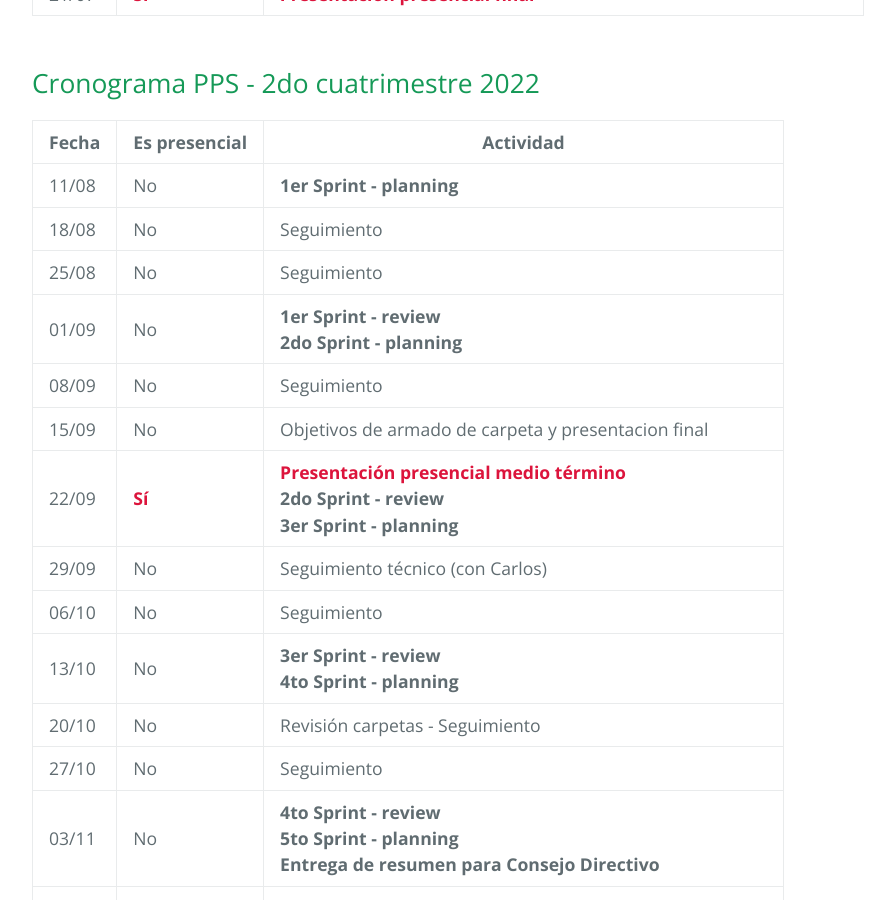
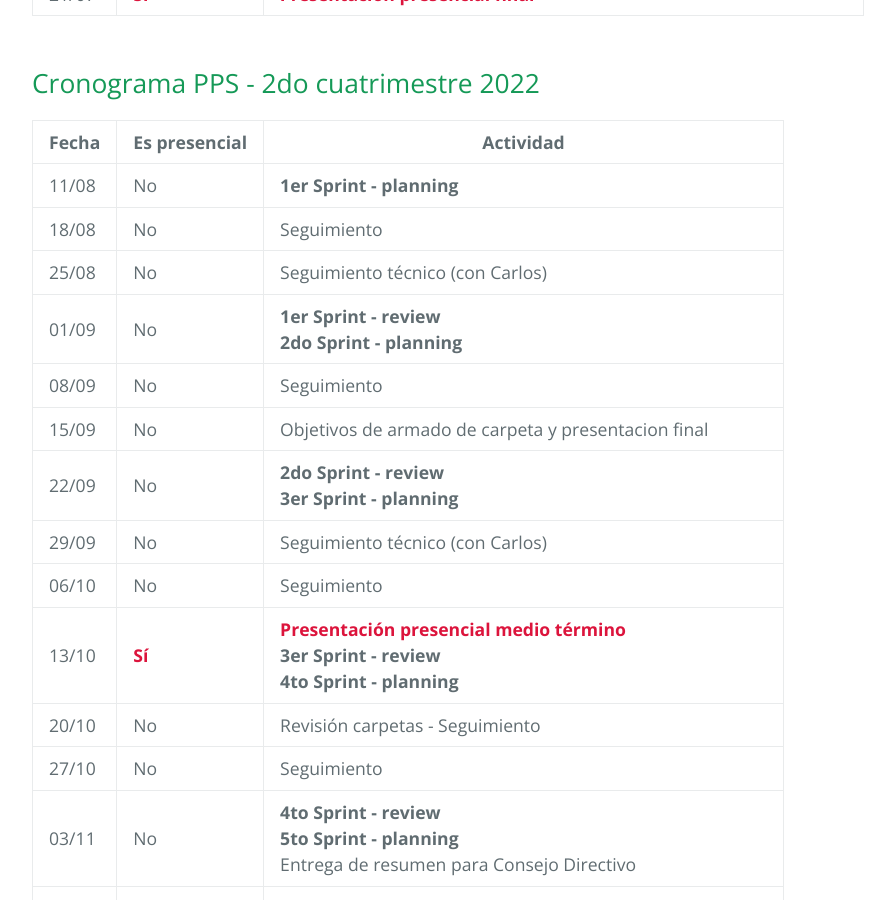
Before and after one commit to unahur-desapp/unahur-desapp-site, a Jekyll site: the page built from cuatrimestres/2022s1.md, in a window 1280 px wide and 900 px high, scrolled down 2130 px. Shown: the whole window, without its empty margins (192-1087 px from the left). Built offline with Jekyll 4.4.1, drawn with Linux system fonts in a browser that asks for light colours; our own code applies the rules of GitHub Pages for plain Markdown files.

```diff
--- a/cuatrimestres/2022s1.md
+++ b/cuatrimestres/2022s1.md
@@ -57,17 +57,17 @@ Diseño industrial.
 | --- | --- | --- |
 | 11/08 | No | <b>1er Sprint - planning<b> |
 | 18/08 | No | Seguimiento |
-| 25/08 | No | Seguimiento |
+| 25/08 | No | Seguimiento técnico (con Carlos) |
 | 01/09 | No | <b>1er Sprint - review<b><br/><b>2do Sprint - planning<b> |
 | 08/09 | No | Seguimiento |
 | 15/09 | No | Objetivos de armado de carpeta y presentacion final |
-| 22/09 | <span style="font-weight: bold; color: crimson">Sí</span> | <span style="font-weight: bold; color: crimson">Presentación presencial medio término</span><br/><b>2do Sprint - review<b><br/><b>3er Sprint - planning<b> |
+| 22/09 | No | <b>2do Sprint - review</b><br/><b>3er Sprint - planning</b> |
 | 29/09 | No | Seguimiento técnico (con Carlos) |
 | 06/10 | No | Seguimiento |
-| 13/10 | No | <b>3er Sprint - review<b><br/><b>4to Sprint - planning<b> |
+| 13/10 | <span style="font-weight: bold; color: crimson">Sí</span> | <span style="font-weight: bold; color: crimson">Presentación presencial medio término</span><br/><b>3er Sprint - review</b><br/><b>4to Sprint - planning<b> |
 | 20/10 | No | Revisión carpetas - Seguimiento |
 | 27/10 | No | Seguimiento |
-| 03/11 | No | <b>4to Sprint - review<b><br/><b>5to Sprint - planning<b> <br/> Entrega de resumen para Consejo Directivo |
+| 03/11 | No | <b>4to Sprint - review</b><br/><b>5to Sprint - planning</b><br/> Entrega de resumen para Consejo Directivo |
 | 10/11 | No | Seguimiento <br/> Entraga de carpetas |
 | 17/11 | No | Ensayo general presentación |
 | 24/11 | <span style="font-weight: bold; color: crimson">??</span> | Revisión de la presentación final - presencial si es necesario |
```
Also changed, not shown: cuatrimestres/2022s2.md (+3 -3 lines), jpq-info-para-jurados.md (added, +34 -0 lines).
